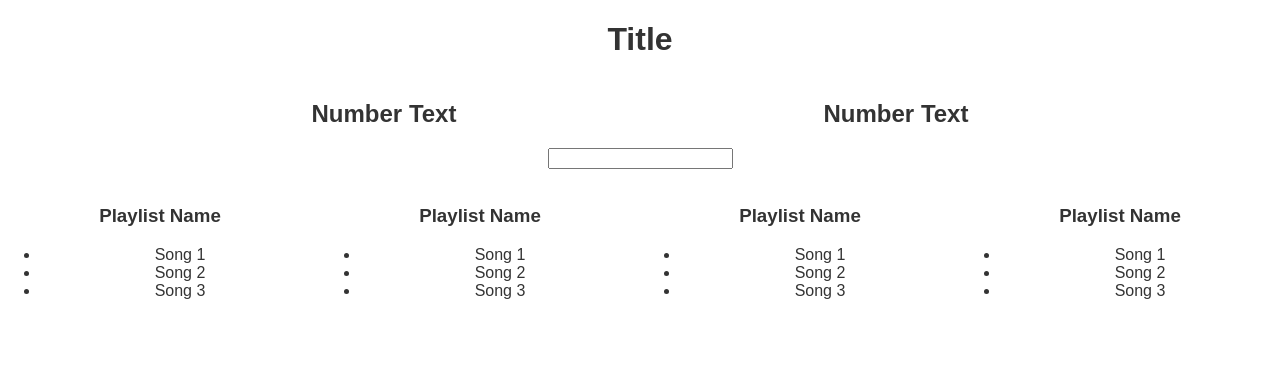
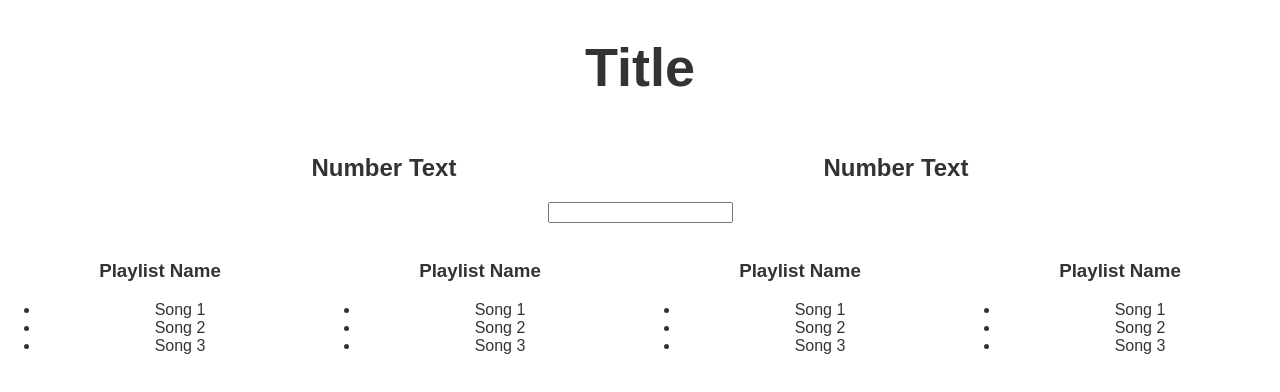
Before and after one commit to kadarpeter/react-js-prototype, a React (Create React App) app: page / in a window 1280 px wide. Shown: the top 392 px of the page. Built offline with nearby package versions, Linux system fonts and the light colour scheme.

Commit message:
refcator: clean up code

```diff
--- a/src/App.css
+++ b/src/App.css
@@ -26,7 +26,3 @@
   from { transform: rotate(0deg); }
   to { transform: rotate(360deg); }
 }
-
-h1 {
-  color: #333;
-}
--- a/src/App.js
+++ b/src/App.js
@@ -1,10 +1,8 @@
 import React, { Component } from 'react';
-import logo from './logo.svg';
 import './App.css';
 
-let defaultTextColor = '#333';
 let defaultStyle = {
-  color: defaultTextColor
+  color: '#333'
 };
 
 class Aggregate extends Component {
@@ -48,7 +46,7 @@
   render() {
     return (
       <div className="App">
-        <h1>Title</h1>
+        <h1 style={{...defaultStyle, 'font-size': '54px'}}>Title</h1>
         <Aggregate/>
         <Aggregate/>
         <Filter/>
```
